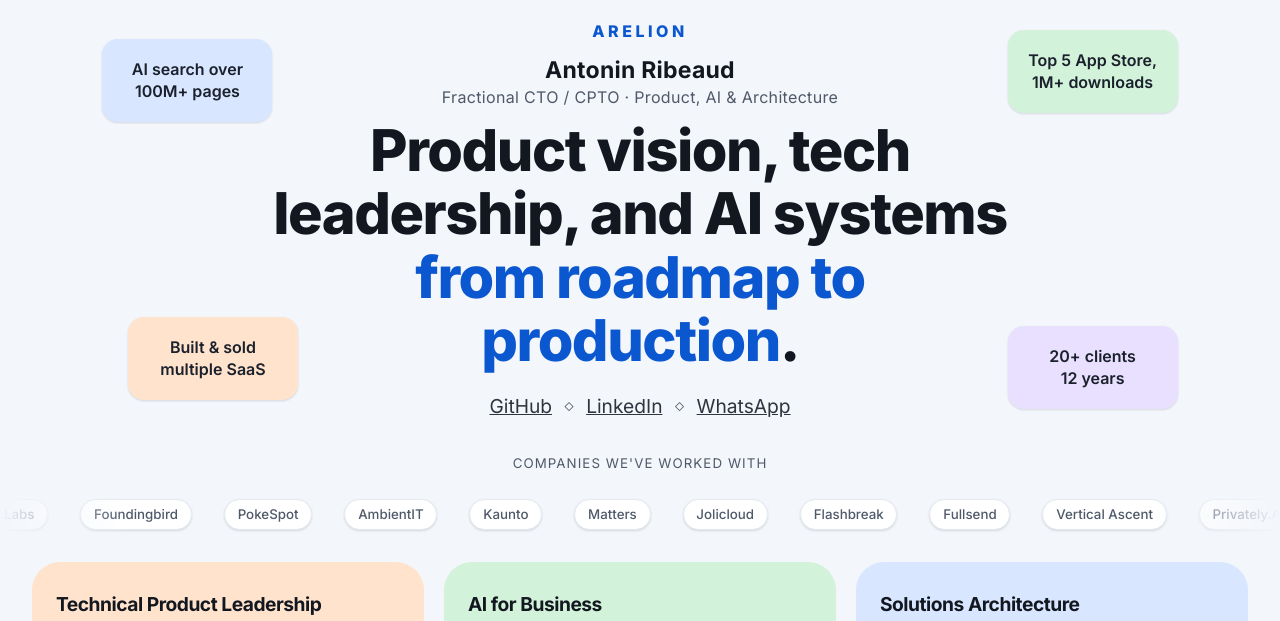
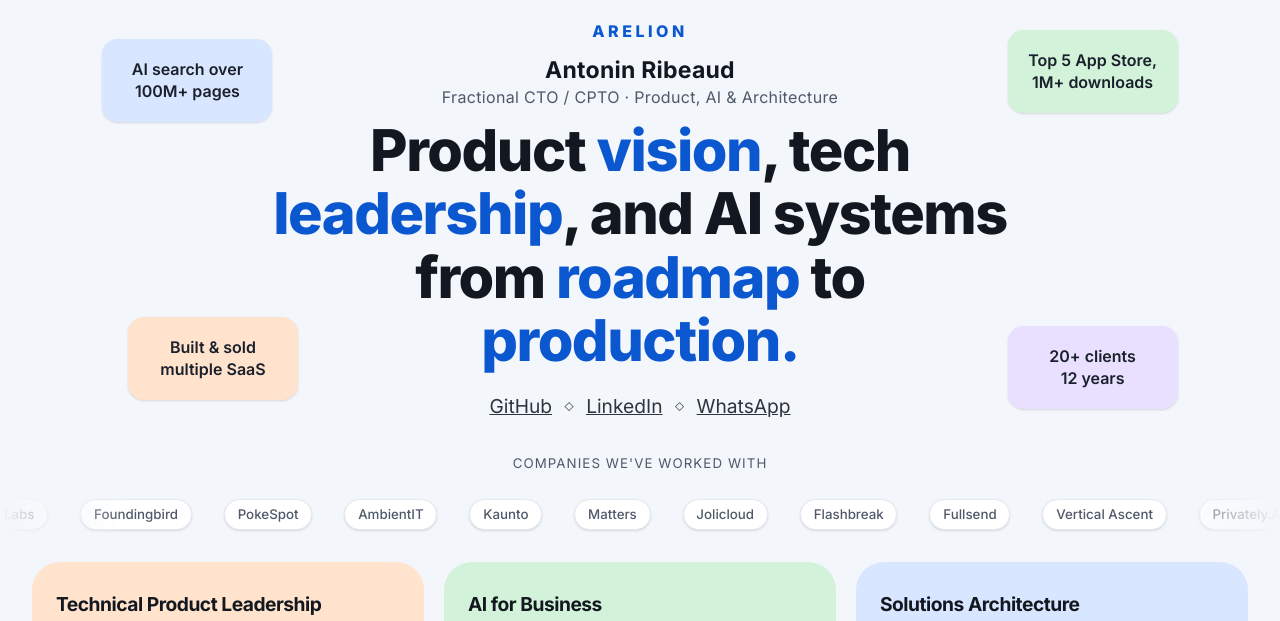
Before and after one commit to arelion-dev/arelion-landing, a Gatsby site: page / in a window 1280 px wide. Shown: the part 78-699 px from the top of the page. Built offline with nearby package versions, Linux system fonts and the light colour scheme; Gatsby itself is replaced by a stand-in of ours; some packages are replaced by stand-ins of ours.

Commit message:
Hero: accent the key words (vision, leadership, roadmap, production) and the final period

```diff
--- a/src/i18n/catalog.js
+++ b/src/i18n/catalog.js
@@ -35,8 +35,9 @@ const catalog = {
     },
     hero: {
       subtitle: "Fractional CTO / CPTO · Product, AI & Architecture",
-      headlinePre: "Product vision, tech leadership, and AI systems",
-      headlineAccent: "from roadmap to production",
+      // *word* renders in the accent color
+      headline:
+        "Product *vision*, tech *leadership*, and AI systems from *roadmap* to *production*",
       sticky: [
         "AI search over 100M+ pages",
         "Top 5 App Store, 1M+ downloads",
@@ -121,8 +122,9 @@ const catalog = {
     },
     hero: {
       subtitle: "CTO / CPO à temps partagé · Produit, IA & architecture",
-      headlinePre: "Vision produit, leadership tech et systèmes IA",
-      headlineAccent: "de la roadmap à la production",
+      // *word* renders in the accent color
+      headline:
+        "*Vision* produit, *leadership* tech et systèmes IA de la *roadmap* à la *production*",
       sticky: [
         "Recherche IA sur 100M+ pages",
         "Top 5 App Store, 1M+ téléchargements",
--- a/src/pages/index.js
+++ b/src/pages/index.js
@@ -147,11 +147,19 @@ const IndexPage = ({ data }) => {
           <p className="portfolio-person">Antonin Ribeaud</p>
           <p className="portfolio-subtitle">{t("hero.subtitle")}</p>
           <h1 className="portfolio-headline">
-            {t("hero.headlinePre")}{" "}
-            <span className="portfolio-headline-accent">
-              {t("hero.headlineAccent")}
-            </span>
-            .
+            {/* *word* segments from the catalog render in the accent color */}
+            {t("hero.headline")
+              .split("*")
+              .map((part, i) =>
+                i % 2 ? (
+                  <span key={i} className="portfolio-headline-accent">
+                    {part}
+                  </span>
+                ) : (
+                  <React.Fragment key={i}>{part}</React.Fragment>
+                ),
+              )}
+            <span className="portfolio-headline-accent">.</span>
           </h1>
           <SocialLinks social={social} />
           <a
```
